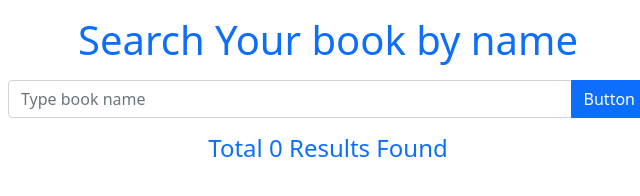
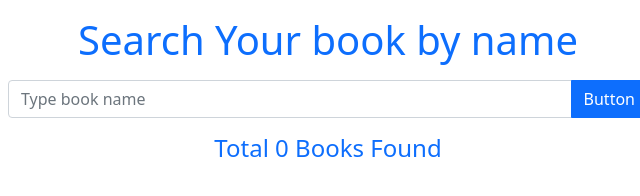
Before and after one commit to Saiful182/Book_search, a plain HTML site: page index.html in a window 1280 px wide. Shown: the full height of the page, 312-952 px from the left. Drawn offline with nearby package versions, Linux system fonts and the light colour scheme.

Commit message:
correction

```diff
--- a/index.html
+++ b/index.html
@@ -31,7 +31,7 @@
         </section>
         <section>
             <!-- Search Result section -->
-            <h4 class="mt-3 text-primary text-center">Total <span id="result-count">0</span> Results Found</h4>
+            <h4 class="mt-3 text-primary text-center">Total <span id="result-count">0</span> Books Found</h4>
             <div id="div-container" class="row row-cols-1 row-cols-md-3 g-4">
 
             </div>
```
